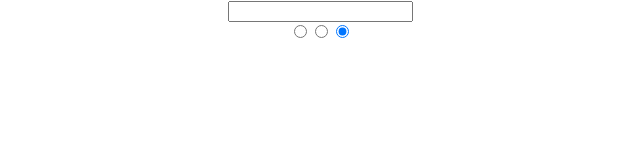
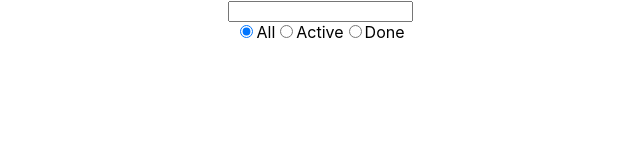
Before and after one commit to timdoherty/tdcd, a React (Create React App) app: page / in a window 1280 px wide. Shown: the top 160 px of the page, without its empty margins (320-960 px from the left). Built offline with nearby package versions, Linux system fonts and the light colour scheme.

Commit message:
fix bottom nav labels

```diff
--- a/src/BottomNav.jsx
+++ b/src/BottomNav.jsx
@@ -7,14 +7,17 @@ function BottomNav(props) {
   return (
     <div>
       {props.options.map(option => (
+        <React.Fragment key={option.value}>
           <input
-          key={option.value}
+            id={option.value}
             type="radio"
             name="nav"
             value={option.value}
             onChange={onChange}
-          checked={Boolean(props.selected)}
+            checked={option.value === props.selected}
           />
+          <label htmlFor={option.value}>{option.label}</label>
+        </React.Fragment>
       ))}
     </div>
   );
```
Also changed, not shown: 1 other file (tests, documents, lock files or other folders). Lines whose indentation alone changed are shown as unchanged.
